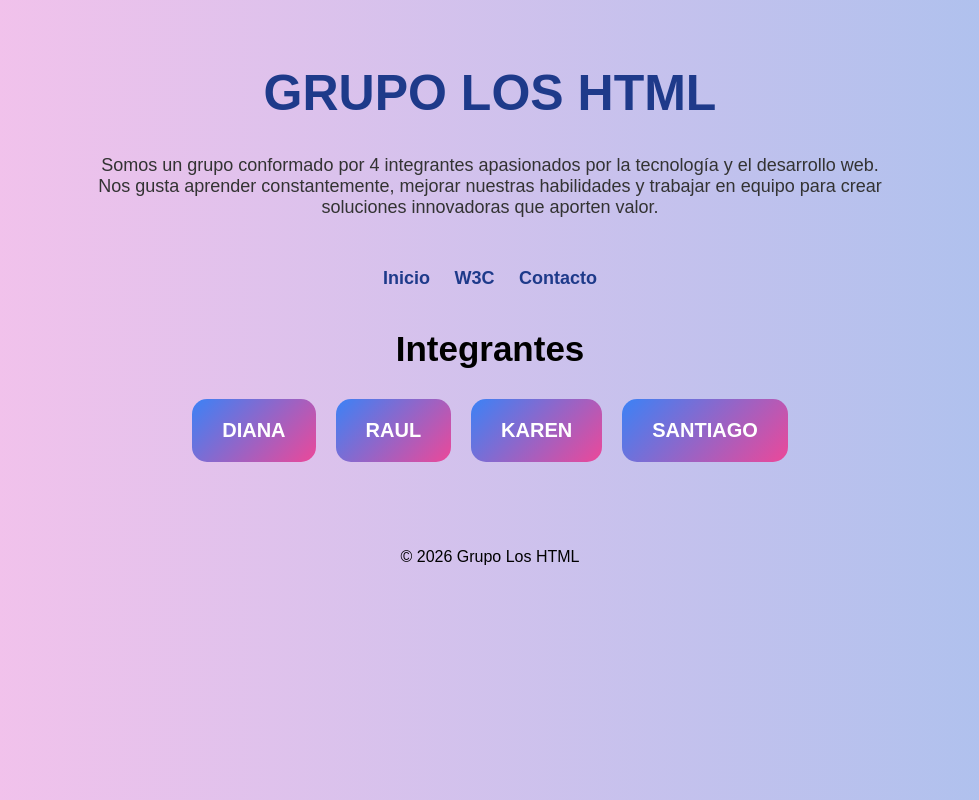
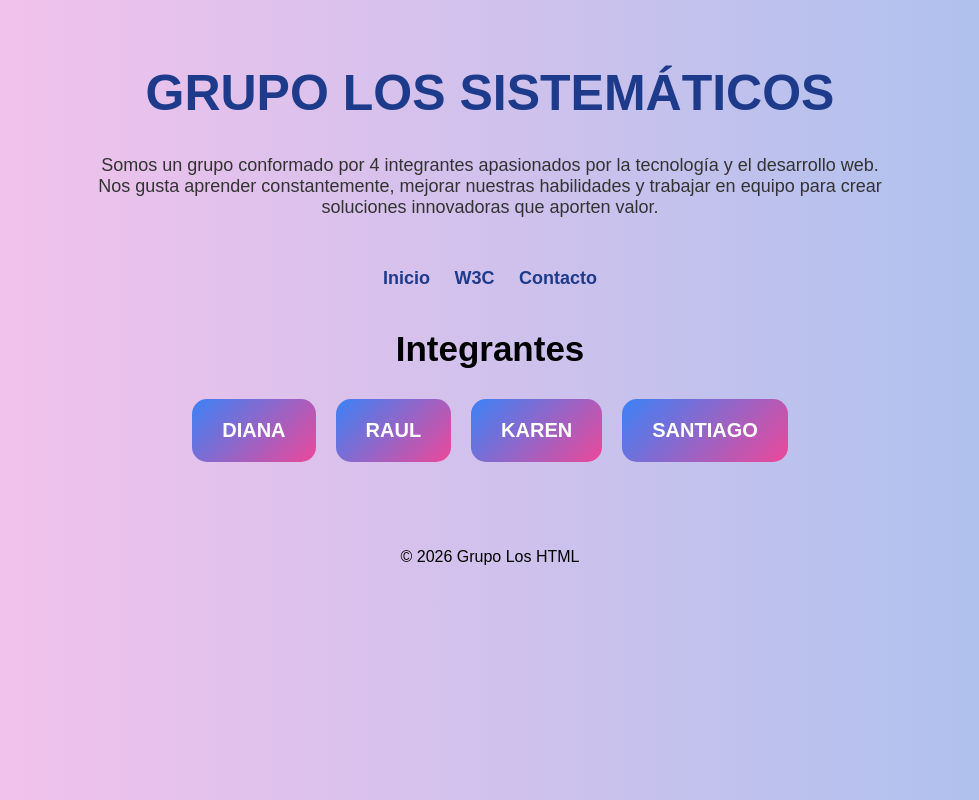
Before and after one commit to rwciANA/lab01_DAW_Docker, a plain HTML site: page index.html in a window 1280 px wide. Shown: the whole page, without its empty margins (150-1129 px from the left). Drawn offline with Linux system fonts and the light colour scheme.

Commit message:
Update index.html

```diff
--- a/index.html
+++ b/index.html
@@ -8,7 +8,7 @@
 <body>
 
 <header>
-    <h1>GRUPO LOS HTML</h1>
+    <h1>GRUPO LOS SISTEMÁTICOS</h1>
     <p class="descripcion">
         Somos un grupo conformado por 4 integrantes apasionados por la tecnología y el desarrollo web.
         Nos gusta aprender constantemente, mejorar nuestras habilidades y trabajar en equipo para
```
